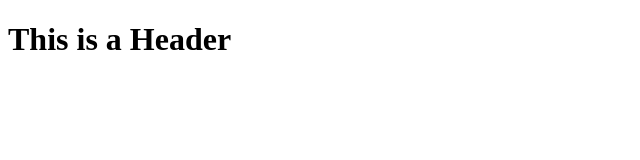
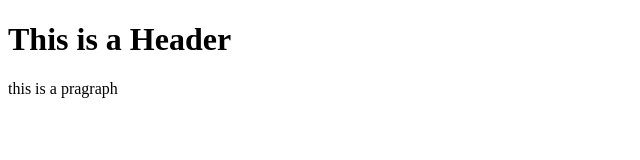
Before and after one commit to anwaarog/git-test, a plain HTML site: page index.html in a window 1280 px wide. Shown: the whole page, without its empty margins (0-640 px from the left). Drawn offline with Linux system fonts and the light colour scheme.

Commit message:
second commit

```diff
--- a/index.html
+++ b/index.html
@@ -2,6 +2,7 @@
 <html>
     <body>
         <h1>This is a Header</h1>
+        <p>this is a pragraph</p>
     </body>
 
 </html>
```
